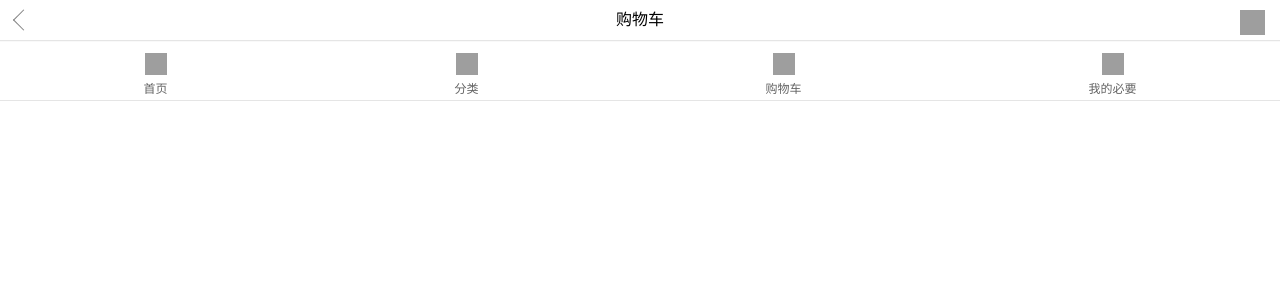
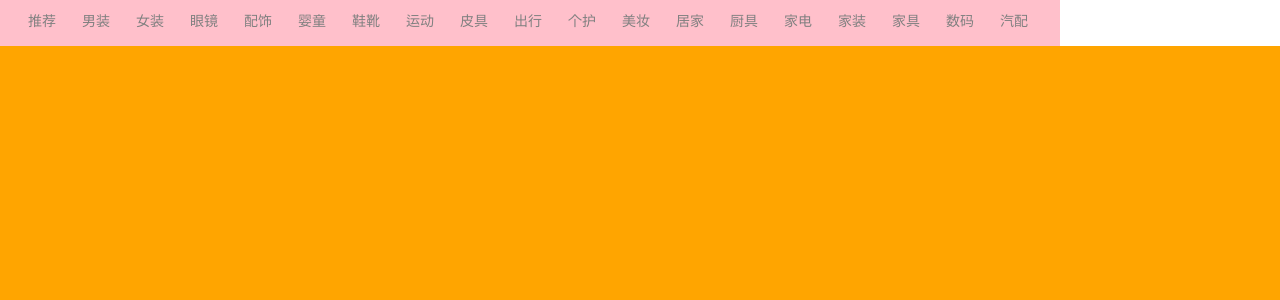
Before and after one commit to MrsRaining/biyao_demo, a Vue app: page / in a window 1280 px wide. Shown: the top 300 px of the page. Built offline with nearby package versions, Linux system fonts and the light colour scheme; grey boxes are pictures that could not be loaded.

Commit message:
first modification

```diff
--- a/src/App.vue
+++ b/src/App.vue
@@ -5,7 +5,7 @@
 </template>
 
 <script>
-    import headerS from './components/headerT'
+    import headerS from './components/nav'
     export default {
         components: {
           headerS
--- a/src/assets/css/reset.css
+++ b/src/assets/css/reset.css
@@ -5,6 +5,7 @@
 }
 html{
     font-size: 100px;
+    /* overflow: hidden; */
 }
 ul{
     list-style: none;
@@ -14,4 +15,5 @@ a{
 }
 body{
     font-size: 0.14rem;
+    /* overflow: hidden; */
 }
--- /dev/null
+++ b/src/components/nav.vue
@@ -0,0 +1,70 @@
+<template>
+    <div>
+        <div class="nav-outer">
+            <div class="nav-inner">
+                <a href="##">推荐</a>
+                <a href="##">男装</a>
+                <a href="##">女装</a>
+                <a href="##">眼镜</a>
+                <a href="##">配饰</a>
+                <a href="##">婴童</a>
+                <a href="##">鞋靴</a>
+                <a href="##">运动</a>
+                <a href="##">皮具</a>
+                <a href="##">出行</a>
+                <a href="##">个护</a>
+                <a href="##">美妆</a>
+                <a href="##">居家</a>
+                <a href="##">厨具</a>
+                <a href="##">家电</a>
+                <a href="##">家装</a>
+                <a href="##">家具</a>
+                <a href="##">数码</a>
+                <a href="##">汽配</a>
+            </div>
+        </div>
+        <div class="main"></div>
+   </div>
+</template>
+
+<script>
+    export default {
+        name: "nav",
+        data () {
+            return {
+
+            };
+        }
+    }
+</script>
+
+<style lang="css" scoped>
+    .nav-outer{
+        width: 100%;
+        height: 0.46rem;
+        position: relative;
+    }
+    .nav-inner{
+        overflow-x: scroll;
+		overflow-y: hidden;
+        position: absolute;
+        width: 10.3rem;
+        height: 0.46rem;
+        padding: 0 0.15rem;
+        background-color: pink
+    }
+    .nav-inner>a{
+        float: left;
+        width: 0.54rem;
+        height: 0.44rem;
+        line-height: 0.44rem;
+        text-align: center;
+        color: #808080;
+        font-size: 0.14rem;
+    }
+    .main{
+        width: 100%;
+        height: 1000px;
+        background-color: orange;
+    }
+</style>
```
